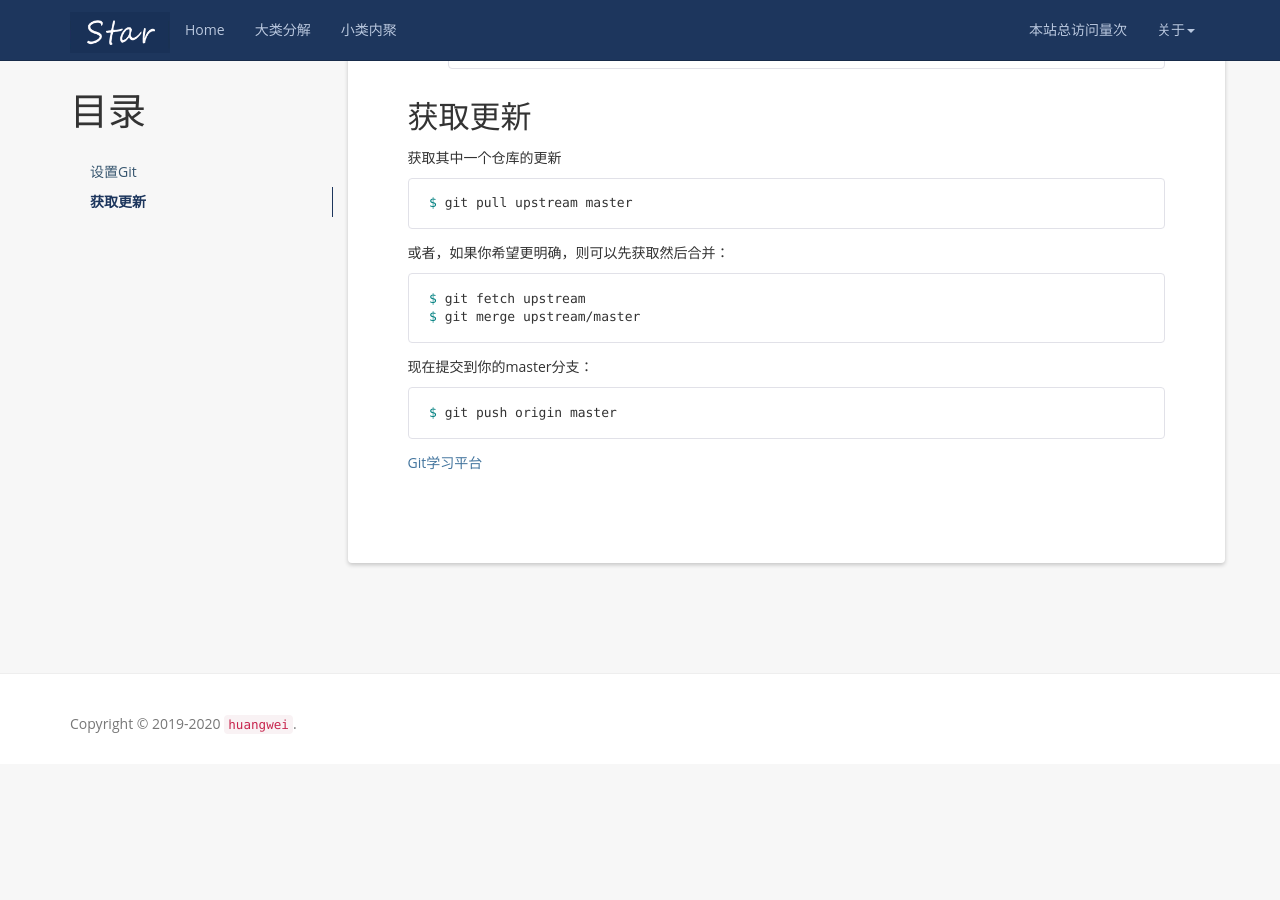
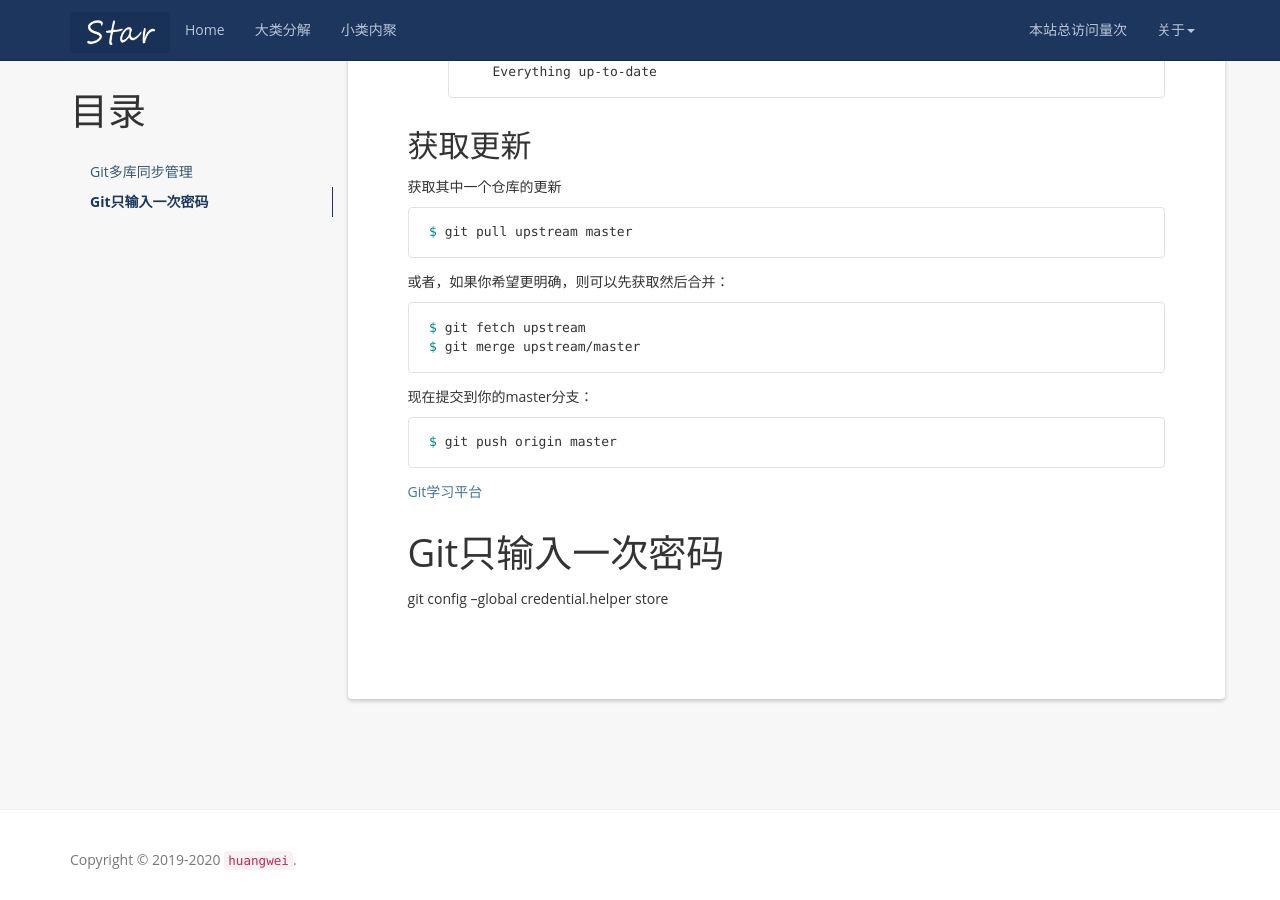
Before and after one commit to mayunmeiyouming/blog, a Jekyll site: the page built from _posts/2020-02-16-Git manage multi repo.md, in a window 1280 px wide and 900 px high, scrolled down 2171 px. Built offline with Jekyll 4.4.1, drawn with Linux system fonts in a browser that asks for light colours; nearby versions of some CDN libraries; a script that is not in the unit is left out; comment, search, counter and statistics services are not loaded; before the commit the page ends 2935 px from its top, so only the background shows below that.

Commit message:
修改git

````diff
--- a/_posts/2020-02-16-Git manage multi repo.md
+++ b/_posts/2020-02-16-Git manage multi repo.md
@@ -9,7 +9,7 @@
 * content
 {:toc}
 
-> 翻译
+# Git多库同步管理
 
 场景:一个项目同时连接两个服务器
 
@@ -128,3 +128,7 @@
 ```
 
 [Git学习平台](https://learngitbranching.js.org/)
+
+# Git只输入一次密码
+
+git config --global credential.helper store
````
